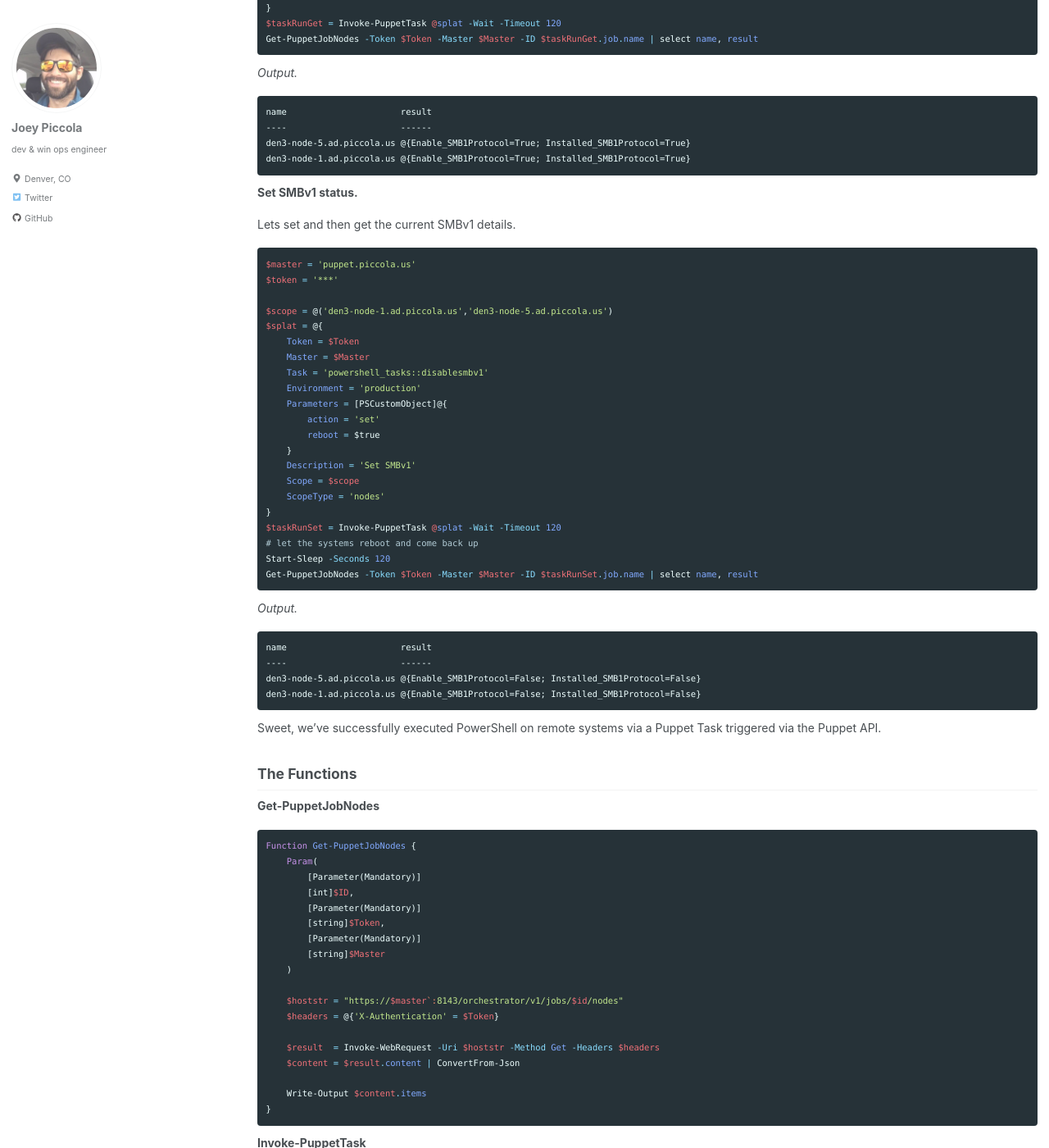
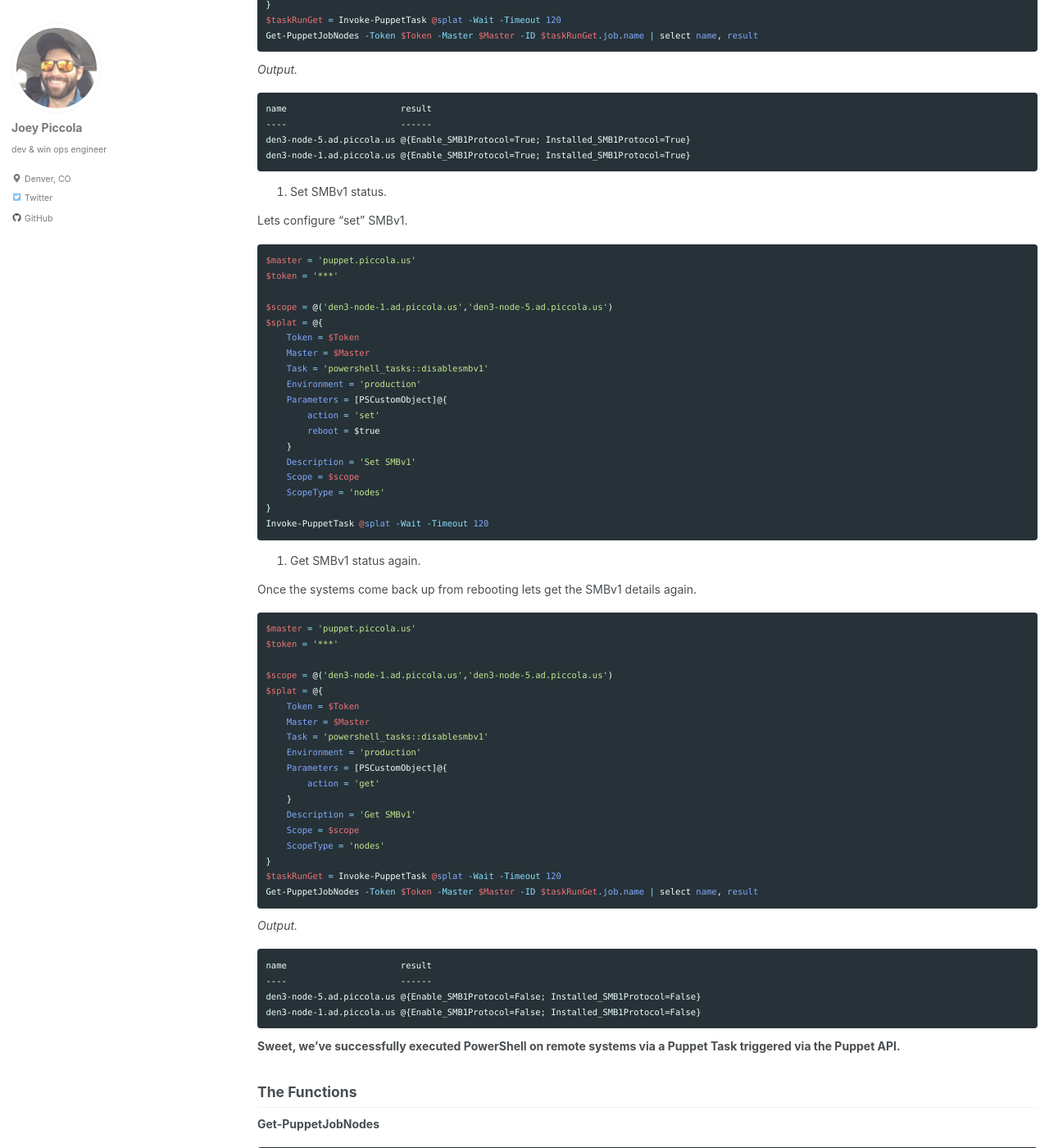
Before and after one commit to joeypiccola/joeypiccola.github.io, a Jekyll site: the page built from _posts/2018-09-30-puppet-tasks-via-powershell.md, in a window 1280 px wide and 1400 px high, scrolled down 3434 px. Shown: the whole window at 82% size. Built offline with Jekyll 4.4.1, drawn with Linux system fonts in a browser that asks for light colours; nearby versions of some CDN libraries.

Commit message:
oh man, fixes

````diff
--- a/_posts/2018-09-30-puppet-tasks-via-powershell.md
+++ b/_posts/2018-09-30-puppet-tasks-via-powershell.md
@@ -165,7 +165,7 @@ den3-node-1.ad.piccola.us @{Enable_SMB1Protocol=False; Installed_SMB1Protocol=Fa
 
 While this has been fun, lets wrap all this PowerShell up into a few functions. `Invoke-PuppetTask`, `Get-PuppetJobNodes`, and `Get-PuppetJob`. Note we added `Get-PuppetJob`, this function is going to simply get job details from a supplied Job ID. `Invoke-PuppetTask` will use this function internally to monitor our job's `state`. You'll see this below with `Invoke-PuppetTask`'s `-Wait` and `-Timeout` parameters.
 
-**Get SMBv1 status.**
+1. Get SMBv1 status.
 
 Lets get the current SMBv1 details.
 
@@ -197,9 +197,9 @@ den3-node-5.ad.piccola.us @{Enable_SMB1Protocol=True; Installed_SMB1Protocol=Tru
 den3-node-1.ad.piccola.us @{Enable_SMB1Protocol=True; Installed_SMB1Protocol=True}
 ```
 
-**Set SMBv1 status.**
+2. Set SMBv1 status.
 
-Lets set and then get the current SMBv1 details.
+Lets configure "set" SMBv1.
 
 ```powershell
 $master = 'puppet.piccola.us'
@@ -219,10 +219,32 @@ $splat = @{
     Scope = $scope
     ScopeType = 'nodes'
 }
-$taskRunSet = Invoke-PuppetTask @splat -Wait -Timeout 120
-# let the systems reboot and come back up
-Start-Sleep -Seconds 120
-Get-PuppetJobNodes -Token $Token -Master $Master -ID $taskRunSet.job.name | select name, result
+Invoke-PuppetTask @splat -Wait -Timeout 120
+```
+
+3. Get SMBv1 status again.
+
+Once the systems come back up from rebooting lets get the SMBv1 details again.
+
+```powershell
+$master = 'puppet.piccola.us'
+$token = '***'
+
+$scope = @('den3-node-1.ad.piccola.us','den3-node-5.ad.piccola.us')
+$splat = @{
+    Token = $Token
+    Master = $Master
+    Task = 'powershell_tasks::disablesmbv1'
+    Environment = 'production'
+    Parameters = [PSCustomObject]@{
+        action = 'get'
+    }
+    Description = 'Get SMBv1'
+    Scope = $scope
+    ScopeType = 'nodes'
+}
+$taskRunGet = Invoke-PuppetTask @splat -Wait -Timeout 120
+Get-PuppetJobNodes -Token $Token -Master $Master -ID $taskRunGet.job.name | select name, result
 ```
 *Output.*
 ```
@@ -232,7 +254,7 @@ den3-node-5.ad.piccola.us @{Enable_SMB1Protocol=False; Installed_SMB1Protocol=Fa
 den3-node-1.ad.piccola.us @{Enable_SMB1Protocol=False; Installed_SMB1Protocol=False}
 ```
 
-Sweet, we've successfully executed PowerShell on remote systems via a Puppet Task triggered via the Puppet API.
+**Sweet, we've successfully executed PowerShell on remote systems via a Puppet Task triggered via the Puppet API.**
 
 ## The Functions
 
````
